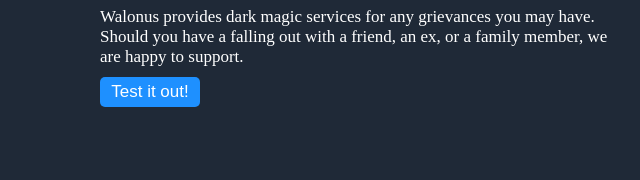
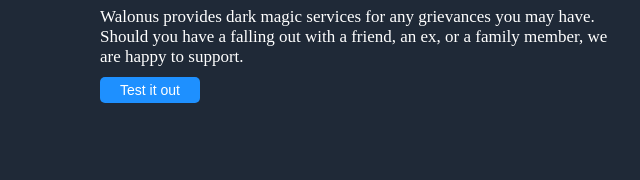
Before and after one commit to henwho/landing-page, a plain HTML site: page index.html in a window 1280 px wide. Shown: the part 148-328 px from the top of the page, 0-640 px from the left. Drawn offline with Linux system fonts and the light colour scheme.

Commit message:
Font size changes to description button

```diff
--- a/index.html
+++ b/index.html
@@ -20,7 +20,7 @@
         <div class="intro">
             <div class="intro-title">Walonus Dark Magic</div>
             <div class="body">Walonus provides dark magic services for any grievances you may have. Should you have a falling out with a friend, an ex, or a family member, we are happy to support.</div>
-            <button>Test it out!</button>
+            <button>Test it out</button>
         </div>
         <div class="image"><img src="./images/dark-magic-image.webp" alt="Dark Magic Image" height="200px"></div>
     </div>
--- a/style.css
+++ b/style.css
@@ -81,7 +81,7 @@ ul {
     border: 0px;
     padding: 5px 0px;
     color: white;
-    font-size: 17px;
+    font-size: 14px;
 }
 
 .info {
```
